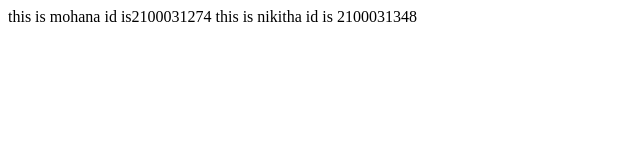
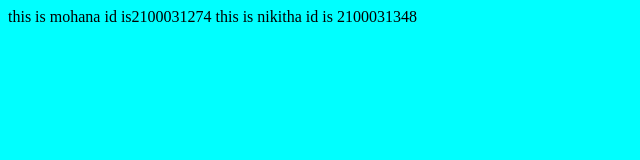
Before and after one commit to SMOHANADVS-1/TEAM--85, a plain HTML site: page index.html in a window 1280 px wide. Shown: the whole page, without its empty margins (0-640 px from the left). Drawn offline with Linux system fonts and the light colour scheme.

Commit message:
hello ramam

```diff
--- a/index.html
+++ b/index.html
@@ -1,6 +1,9 @@
+<html>
 <head>
-<body>
+<title align="yellow">HELLO WORLD</title>
+</head>
+<body bgcolor="aqua">
  this is mohana id is2100031274
  this is nikitha  id is 2100031348
 </body>
-</head>
+</html>
```
